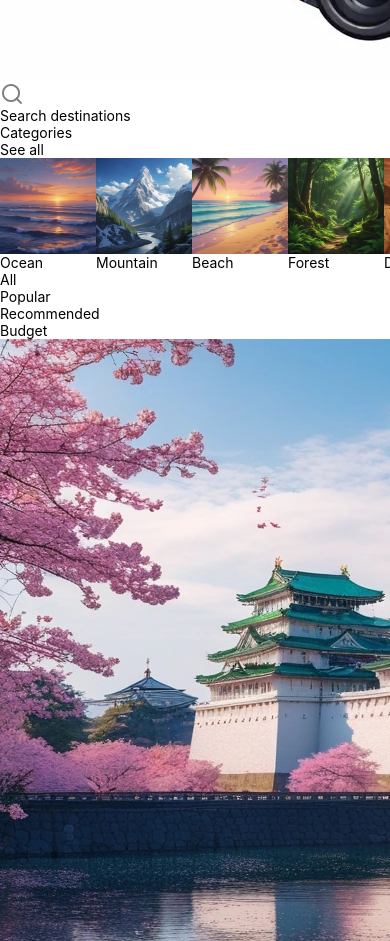
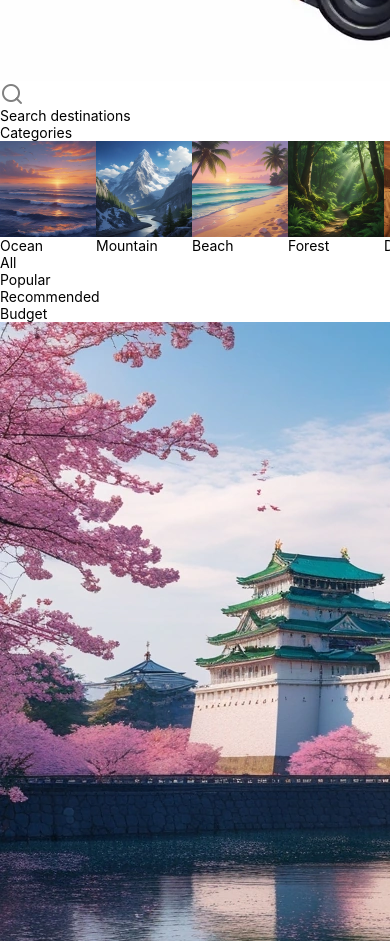
Before and after one commit to shafiqshams/travel-app-ui, a React Native app: screen /Home in a window 390 px wide. Shown: the part 960-1901 px from the top of the page. Built offline with nearby package versions, Linux system fonts and the light colour scheme.

Commit message:
feat(home): add on reset category to remove selection

```diff
--- a/src/components/CategoryList.tsx
+++ b/src/components/CategoryList.tsx
@@ -1,3 +1,4 @@
+import AntDesign from "@expo/vector-icons/AntDesign";
 import React from "react";
 import { FlatList, Text, TouchableOpacity, View } from "react-native";
 import { Category, CategoryType } from "../types/category";
@@ -7,12 +8,14 @@ interface CategoryListProps {
   categories: Category[];
   selectedCategory: CategoryType | undefined;
   onSelectCategory: (categoryType: CategoryType) => void;
+  onResetCategory: () => void;
 }
 
 const CategoryList = ({
   categories,
   selectedCategory,
   onSelectCategory,
+  onResetCategory,
 }: CategoryListProps) => {
   const renderCategoryItem = ({ item }: { item: Category }) => (
     <CategoryItem
@@ -29,12 +32,16 @@ const CategoryList = ({
           Categories
         </Text>
 
-        <TouchableOpacity>
-          <Text className="font-bold text-red-300 text-lg underline">
-            See all
-          </Text>
-        </TouchableOpacity>
+        {selectedCategory && (
+          <TouchableOpacity
+            onPress={onResetCategory}
+            className="bg-red-200 rounded-full p-0.2"
+          >
+            <AntDesign name="close-circle" size={24} color="gray" />
+          </TouchableOpacity>
+        )}
       </View>
+
       <FlatList
         data={categories}
         renderItem={renderCategoryItem}
--- a/src/screens/HomeScreen.tsx
+++ b/src/screens/HomeScreen.tsx
@@ -47,6 +47,7 @@ const HomeScreen = () => {
           categories={categories}
           selectedCategory={selectedCategory}
           onSelectCategory={(categoryType) => setSelectedCategory(categoryType)}
+          onResetCategory={() => setSelectedCategory(undefined)}
         />
 
         {/* FilterBar */}
```
